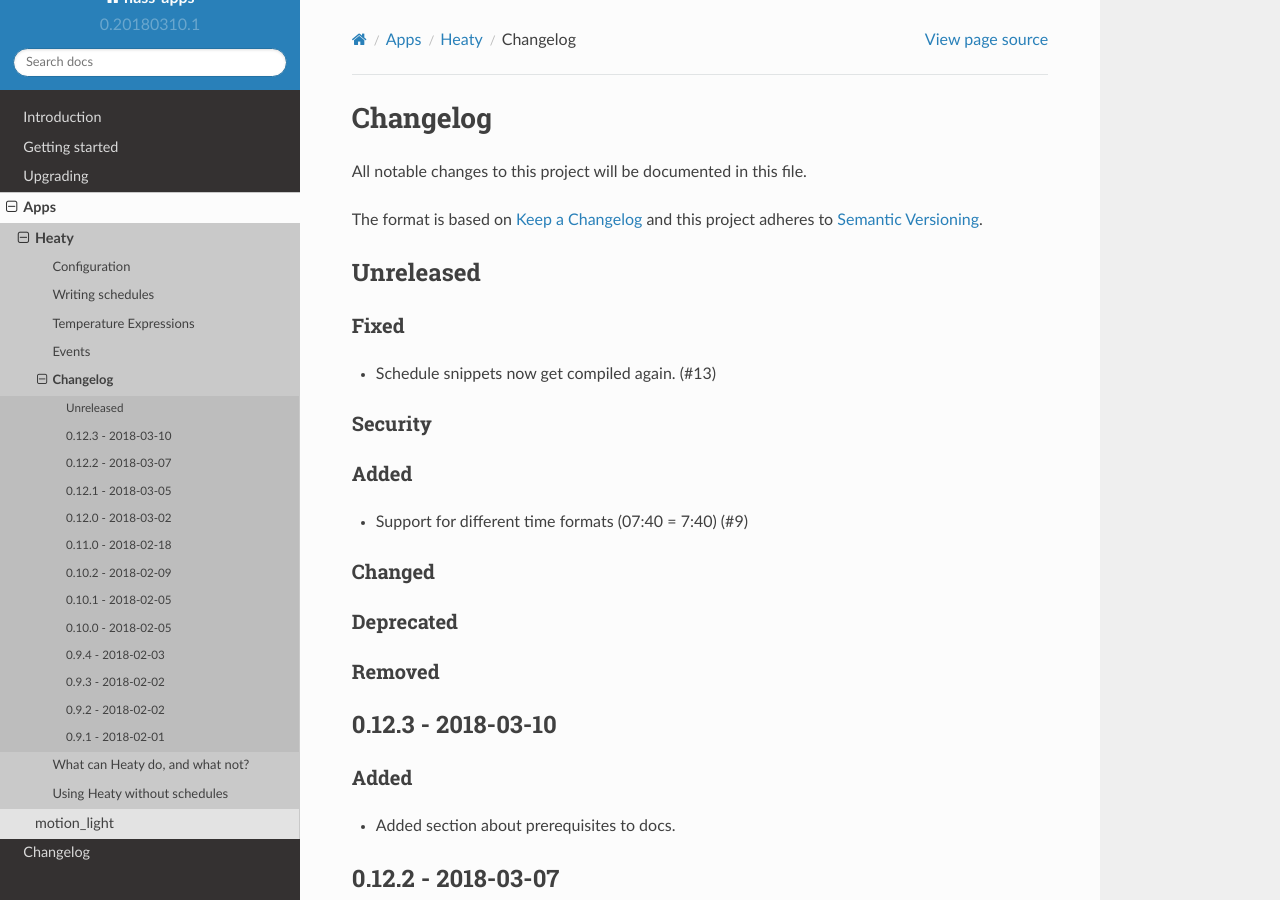
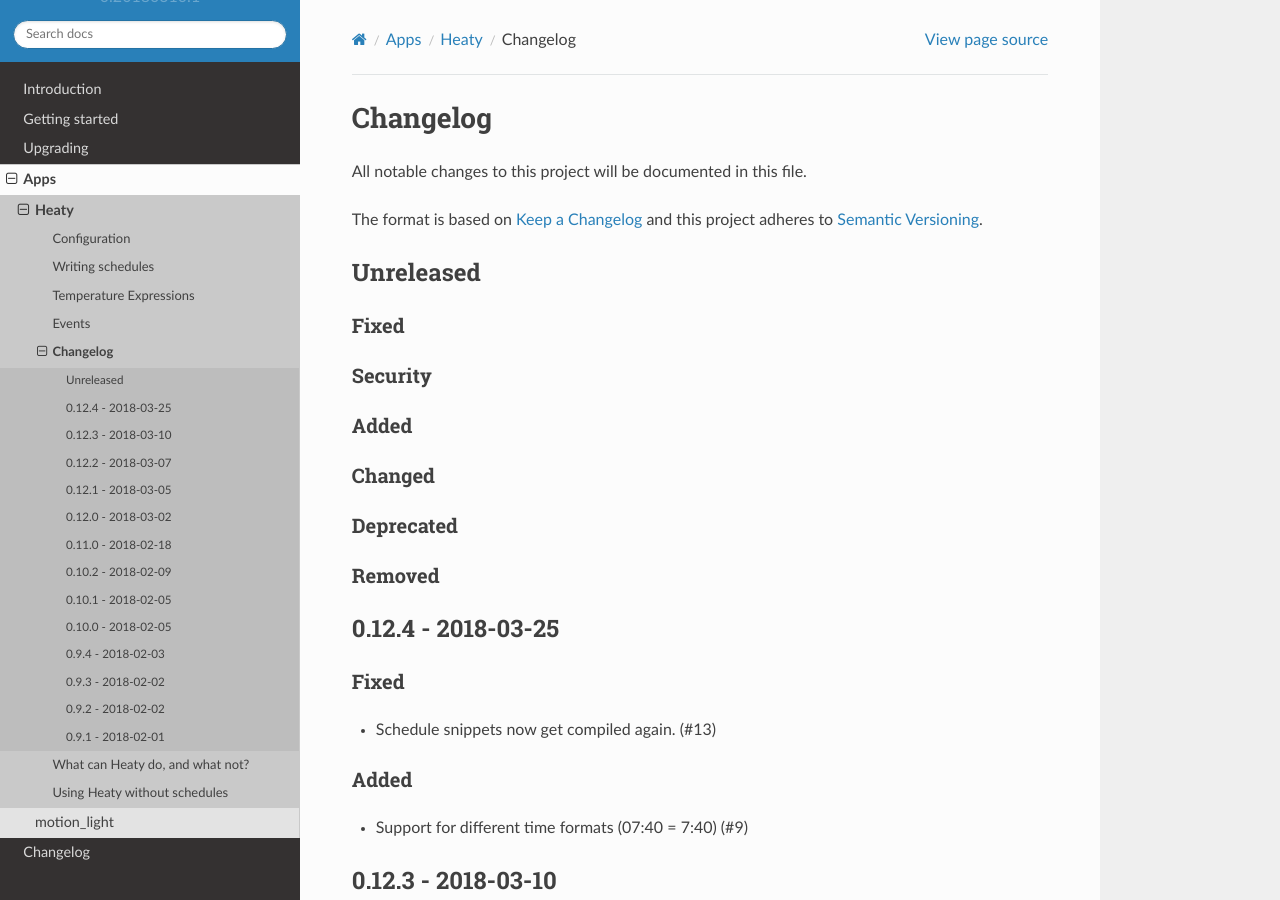
Before and after one commit to bob1de/hass-apps, a Sphinx documentation site: the page built from docs/apps/heaty/CHANGELOG.md, in a window 1280 px wide and 900 px high. Built offline with Sphinx 7.4.7 and the Read the Docs theme 2.0.0, drawn with Linux system fonts in a browser that asks for light colours.

Commit message:
[heaty] Release v0.12.4

```diff
--- a/docs/apps/heaty/CHANGELOG.md
+++ b/docs/apps/heaty/CHANGELOG.md
@@ -9,18 +9,25 @@
 ## Unreleased
 
 ### Fixed
-* Schedule snippets now get compiled again. (#13)
 
 ### Security
 
 ### Added
-* Support for different time formats (07:40 = 7:40) (#9)
 
 ### Changed
 
 ### Deprecated
 
 ### Removed
+
+
+## 0.12.4 - 2018-03-25
+
+### Fixed
+* Schedule snippets now get compiled again. (#13)
+
+### Added
+* Support for different time formats (07:40 = 7:40) (#9)
 
 
 ## 0.12.3 - 2018-03-10
```
Also changed, not shown: 1 other file.
